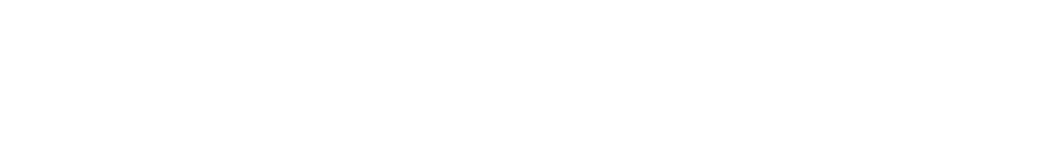
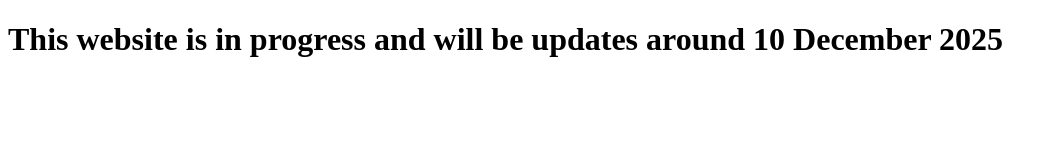
Before and after one commit to NemieDev/NemieDev.github.io, a plain HTML site: page index.html in a window 1280 px wide. Shown: the whole page, without its empty margins (0-1057 px from the left). Drawn offline with Linux system fonts and the light colour scheme.

Commit message:
Updating Progress Message

```diff
--- a/index.html
+++ b/index.html
@@ -4,5 +4,6 @@
       <title>Nemie's Website</title>
     </head>
     <body>
+      <h1>This website is in progress and will be updates around 10 December 2025</h1>
     </body>
   </html>
```
